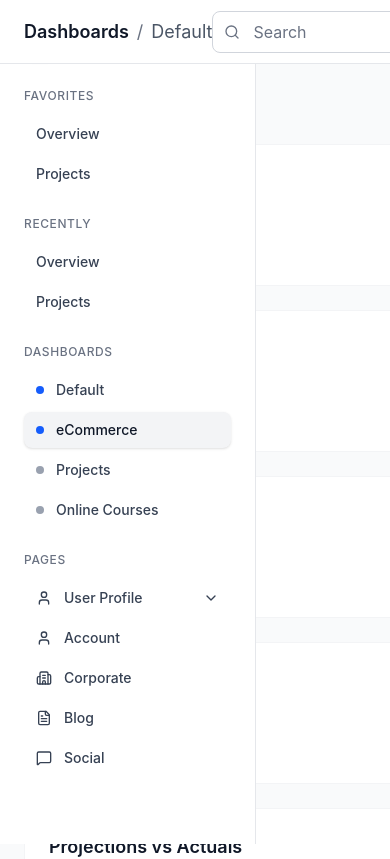
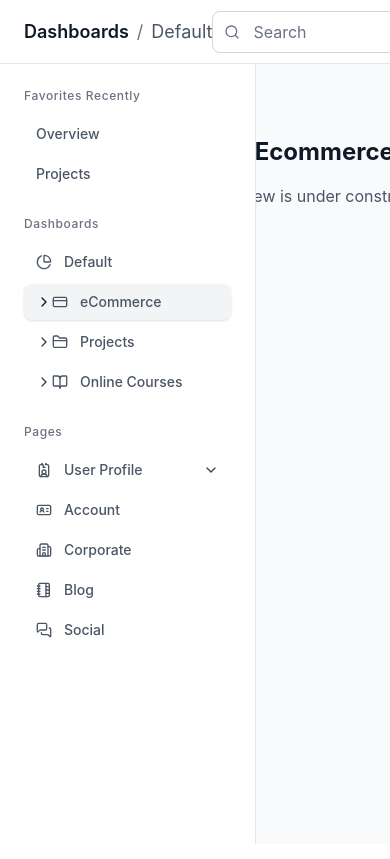
Before and after one commit to ishu-agrawal/byeWind-Dashboard, a React (Vite) app: page / in a window 390 px wide. Shown: the top 859 px of the page. Built offline with nearby package versions, Linux system fonts and the light colour scheme.

Commit message:
updated icons, eCommerce dashboard

```diff
--- a/src/App.jsx
+++ b/src/App.jsx
@@ -4,8 +4,6 @@ import Header from './components/Header';
 import Dashboard from './components/Dashboard';
 import OrderList from './components/OrderList';
 import NotificationPanel from './components/NotificationPanel';
-import ActivityFeed from './components/ActivityFeed';
-import ContactsList from './components/ContactsList';
 import { ThemeProvider } from './context/ThemeContext';
 
 function App() {
@@ -26,7 +24,6 @@ function App() {
   const [activeView, setActiveView] = useState('ecommerce');
   const [searchTerm, setSearchTerm] = useState('');
   const [showNotifications, setShowNotifications] = useState(false);
-
 
   const toggleTheme = () => {
     const newTheme = !isDark;
@@ -67,19 +64,14 @@ function App() {
             />
 
             <main className="p-6">
-              {activeView === 'ecommerce' ? (
+              {activeView === 'default' ? (
                 <div>
                   <div className="mb-6">
                     <h1 className={`text-2xl font-bold ${isDark ? 'text-white' : 'text-gray-900'}`}>
                       eCommerce
                     </h1>
                   </div>
-
-                  <div className="grid grid-cols-1 xl:grid-cols-4 gap-6">
-                    <div className="xl:col-span-6">
                   <Dashboard isDark={isDark} />
-                    </div>
-                  </div>
                 </div>
               ) : activeView === 'projects' ? (
                 <div>
@@ -105,14 +97,15 @@ function App() {
               )}
             </main>
           </div>
+        </div>
 
+        {/* Notification Panel */}
         <NotificationPanel
           isDark={isDark}
           show={showNotifications}
           onClose={() => setShowNotifications(false)}
         />
       </div>
-      </div>
     </ThemeProvider>
   );
 }
--- a/src/components/Dashboard.jsx
+++ b/src/components/Dashboard.jsx
@@ -60,8 +60,10 @@ const CustomTooltip = ({ active, payload, label, isDark }) => {
 const Dashboard = ({ isDark }) => {
   return (
     <div className="space-y-6 animate-fade-in">
-      {/* Stats Grid */}
-      <div className="grid grid-cols-1 md:grid-cols-2 lg:grid-cols-4 gap-6">
+      {/* First Row: Stats Cards + Projections vs Actuals */}
+      <div className="grid grid-cols-1 lg:grid-cols-2 gap-6">
+        {/* Stats Cards in 2x2 Grid - Equal width container */}
+        <div className="grid grid-cols-2 gap-4 h-full">
           <StatCard
             title="Customers"
             value="3,781"
@@ -92,13 +94,12 @@ const Dashboard = ({ isDark }) => {
           />
         </div>
 
-      <div className="grid grid-cols-1 lg:grid-cols-3 gap-6">
-        {/* Projections vs Actuals */}
+        {/* Projections vs Actuals - Equal width container */}
         <div className={`p-6 rounded-xl ${isDark ? 'bg-gray-800 border-gray-700' : 'bg-white border-gray-100'} border`}>
           <h3 className={`text-lg font-semibold mb-6 ${isDark ? 'text-white' : 'text-gray-900'}`}>
             Projections vs Actuals
           </h3>
-          <ResponsiveContainer width="100%" height={200}>
+          <ResponsiveContainer width="100%" height={280}>
             <BarChart data={projectionData} margin={{ top: 10, right: 10, left: 0, bottom: 0 }}>
               <CartesianGrid strokeDasharray="3 3" stroke={isDark ? '#374151' : '#f0f0f0'} />
               <XAxis
@@ -124,8 +125,130 @@ const Dashboard = ({ isDark }) => {
             </BarChart>
           </ResponsiveContainer>
         </div>
+      </div>
 
-        {/* Top Selling Products */}
+      {/* Second Row: Revenue Chart + Revenue by Location */}
+      <div className="grid grid-cols-1 lg:grid-cols-3 gap-6">
+        {/* Revenue Chart - 2 columns */}
+        <div className={`lg:col-span-2 p-6 rounded-xl ${isDark ? 'bg-gray-800 border-gray-700' : 'bg-white border-gray-100'} border`}>
+          <div className="flex items-center justify-between mb-6">
+            <h3 className={`text-lg font-semibold ${isDark ? 'text-white' : 'text-gray-900'}`}>
+              Revenue
+            </h3>
+            <div className="flex items-center space-x-6 text-sm">
+              <div className="flex items-center space-x-2">
+                <div className="w-3 h-3 bg-black rounded-full"></div>
+                <span className={isDark ? 'text-gray-300' : 'text-gray-600'}>
+                  Current Week $58,211
+                </span>
+              </div>
+              <div className="flex items-center space-x-2">
+                <div className="w-3 h-3 bg-gray-400 rounded-full"></div>
+                <span className={isDark ? 'text-gray-300' : 'text-gray-600'}>
+                  Previous Week $68,768
+                </span>
+              </div>
+            </div>
+          </div>
+          <ResponsiveContainer width="100%" height={200}>
+            <LineChart data={revenueData} margin={{ top: 5, right: 30, left: 20, bottom: 20 }}>
+              <CartesianGrid strokeDasharray="3 3" stroke={isDark ? '#374151' : '#E5E7EB'} />
+              <XAxis
+                dataKey="month"
+                stroke={isDark ? '#9CA3AF' : '#9CA3AF'}
+                fontSize={11}
+                axisLine={false}
+                tickLine={false}
+                tick={{ fill: isDark ? '#9CA3AF' : '#6B7280' }}
+              />
+              <YAxis
+                stroke={isDark ? '#9CA3AF' : '#9CA3AF'}
+                fontSize={11}
+                axisLine={false}
+                tickLine={false}
+                tick={{ fill: isDark ? '#9CA3AF' : '#6B7280' }}
+                tickFormatter={(value) => `${(value / 1000)}K`}
+                domain={[0, 80000]}
+                ticks={[0, 10000, 20000, 30000, 40000, 50000, 60000, 70000, 80000]}
+              />
+              <Tooltip content={<CustomTooltip isDark={isDark} />} />
+              <Line
+                type="monotone"
+                dataKey="current"
+                stroke="#000000"
+                strokeWidth={3}
+                dot={false}
+                activeDot={{ r: 4, fill: '#000000' }}
+                name="Current Week"
+              />
+              <Line
+                type="monotone"
+                dataKey="previous"
+                stroke="#9CA3AF"
+                strokeWidth={2}
+                strokeDasharray="8 4"
+                dot={false}
+                name="Previous Week"
+              />
+            </LineChart>
+          </ResponsiveContainer>
+        </div>
+
+        {/* Revenue by Location - 1 column */}
+        <div className={`p-6 rounded-xl ${isDark ? 'bg-gray-800 border-gray-700' : 'bg-white border-gray-100'} border`}>
+          <h3 className={`text-lg font-semibold mb-6 ${isDark ? 'text-white' : 'text-gray-900'}`}>
+            Revenue by Location
+          </h3>
+
+          {/* World Map with dots */}
+          <div className="relative mb-6 h-20 bg-gradient-to-br from-blue-50 to-gray-100 dark:from-gray-700 dark:to-gray-600 rounded-lg overflow-hidden">
+            {/* World map background */}
+            <div className="absolute inset-0 opacity-20">
+              <svg viewBox="0 0 200 100" className="w-full h-full">
+                {/* Simplified world map paths */}
+                <path d="M20,40 Q30,35 40,40 L50,45 Q60,40 70,45 L80,40 Q90,45 100,40 L110,45 Q120,40 130,45 L140,40 Q150,45 160,40 L170,45 Q180,40 190,45"
+                      stroke={isDark ? '#4B5563' : '#9CA3AF'}
+                      strokeWidth="1"
+                      fill="none"/>
+                <path d="M10,60 Q25,55 40,60 L60,65 Q80,60 100,65 L120,60 Q140,65 160,60 L180,65"
+                      stroke={isDark ? '#4B5563' : '#9CA3AF'}
+                      strokeWidth="1"
+                      fill="none"/>
+              </svg>
+            </div>
+            {/* Location dots */}
+            <div className="absolute top-3 left-8 w-2 h-2 bg-blue-500 rounded-full shadow-sm"></div>
+            <div className="absolute top-4 right-12 w-2 h-2 bg-green-500 rounded-full shadow-sm"></div>
+            <div className="absolute bottom-4 left-16 w-2 h-2 bg-yellow-500 rounded-full shadow-sm"></div>
+            <div className="absolute bottom-3 right-8 w-2 h-2 bg-purple-500 rounded-full shadow-sm"></div>
+          </div>
+
+          <div className="space-y-3">
+            {[
+              { city: 'New York', amount: '72K', color: 'bg-blue-500' },
+              { city: 'San Francisco', amount: '39K', color: 'bg-green-500' },
+              { city: 'Sydney', amount: '25K', color: 'bg-yellow-500' },
+              { city: 'Singapore', amount: '61K', color: 'bg-purple-500' }
+            ].map((location, index) => (
+              <div key={index} className="flex items-center justify-between group cursor-pointer py-1">
+                <div className="flex items-center space-x-3">
+                  <div className={`w-2 h-2 rounded-full ${location.color} group-hover:scale-125 transition-transform`}></div>
+                  <span className={`text-sm ${isDark ? 'text-gray-300' : 'text-gray-600'} group-hover:text-blue-600 transition-colors`}>
+                    {location.city}
+                  </span>
+                </div>
+                <span className={`text-sm font-medium ${isDark ? 'text-white' : 'text-gray-900'}`}>
+                  {location.amount}
+                </span>
+              </div>
+            ))}
+          </div>
+        </div>
+      </div>
+
+      {/* Third Row: Top Selling Products + Total Sales */}
+      <div className="grid grid-cols-1 lg:grid-cols-3 gap-6">
+        {/* Top Selling Products - 2 columns */}
         <div className={`lg:col-span-2 p-6 rounded-xl ${isDark ? 'bg-gray-800 border-gray-700' : 'bg-white border-gray-100'} border`}>
           <h3 className={`text-lg font-semibold mb-6 ${isDark ? 'text-white' : 'text-gray-900'}`}>
             Top Selling Products
@@ -167,132 +290,26 @@ const Dashboard = ({ isDark }) => {
             ))}
           </div>
         </div>
-      </div>
 
-      <div className="grid grid-cols-1 lg:grid-cols-3 gap-6">
-        {/* Revenue Chart */}
-        <div className={`lg:col-span-2 p-6 rounded-xl ${isDark ? 'bg-gray-800 border-gray-700' : 'bg-white border-gray-100'} border`}>
-          <div className="flex items-center justify-between mb-6">
-            <h3 className={`text-lg font-semibold ${isDark ? 'text-white' : 'text-gray-900'}`}>
-              Revenue
-            </h3>
-            <div className="flex items-center space-x-6 text-sm">
-              <div className="flex items-center space-x-2">
-                <div className="w-3 h-3 bg-black rounded-full"></div>
-                <span className={isDark ? 'text-gray-300' : 'text-gray-600'}>
-                  Current Week $58,211
-                </span>
-              </div>
-              <div className="flex items-center space-x-2">
-                <div className="w-3 h-3 bg-gray-400 rounded-full"></div>
-                <span className={isDark ? 'text-gray-300' : 'text-gray-600'}>
-                  Previous Week $68,768
-                </span>
-              </div>
-            </div>
-          </div>
-          <ResponsiveContainer width="100%" height={280}>
-            <LineChart data={revenueData} margin={{ top: 5, right: 30, left: 20, bottom: 5 }}>
-              <CartesianGrid strokeDasharray="3 3" stroke={isDark ? '#374151' : '#f0f0f0'} />
-              <XAxis
-                dataKey="month"
-                stroke={isDark ? '#9CA3AF' : '#9CA3AF'}
-                fontSize={12}
-                axisLine={false}
-                tickLine={false}
-              />
-              <YAxis
-                stroke={isDark ? '#9CA3AF' : '#9CA3AF'}
-                fontSize={12}
-                axisLine={false}
-                tickLine={false}
-                tickFormatter={(value) => `${(value / 1000)}K`}
-              />
-              <Tooltip content={<CustomTooltip isDark={isDark} />} />
-              <Line
-                type="monotone"
-                dataKey="current"
-                stroke="#000000"
-                strokeWidth={2}
-                dot={false}
-                activeDot={{ r: 4, fill: '#000000' }}
-                name="Current Week"
-              />
-              <Line
-                type="monotone"
-                dataKey="previous"
-                stroke="#9CA3AF"
-                strokeWidth={2}
-                strokeDasharray="5 5"
-                dot={false}
-                name="Previous Week"
-              />
-            </LineChart>
-          </ResponsiveContainer>
-        </div>
-
-        {/* Revenue by Location */}
-        <div className={`p-6 rounded-xl ${isDark ? 'bg-gray-800 border-gray-700' : 'bg-white border-gray-100'} border`}>
-          <h3 className={`text-lg font-semibold mb-6 ${isDark ? 'text-white' : 'text-gray-900'}`}>
-            Revenue by Location
-          </h3>
-
-          {/* World Map Placeholder */}
-          <div className="relative mb-6 h-32 bg-gradient-to-br from-blue-50 to-blue-100 dark:from-gray-700 dark:to-gray-600 rounded-lg flex items-center justify-center">
-            <div className="text-center">
-              <div className="w-16 h-16 mx-auto mb-2 bg-blue-200 dark:bg-gray-500 rounded-full flex items-center justify-center">
-                <span className="text-2xl">🌍</span>
-              </div>
-              <p className={`text-xs ${isDark ? 'text-gray-400' : 'text-gray-500'}`}>World Map</p>
-            </div>
-          </div>
-
-          <div className="space-y-4">
-            {[
-              { city: 'New York', amount: '72K', percentage: 40 },
-              { city: 'San Francisco', amount: '39K', percentage: 30 },
-              { city: 'Sydney', amount: '25K', percentage: 20 },
-              { city: 'Singapore', amount: '61K', percentage: 35 }
-            ].map((location, index) => (
-              <div key={index} className="flex items-center justify-between group cursor-pointer">
-                <div className="flex items-center space-x-3">
-                  <div className={`w-2 h-2 rounded-full ${
-                    index === 0 ? 'bg-blue-500' :
-                    index === 1 ? 'bg-green-500' :
-                    index === 2 ? 'bg-yellow-500' : 'bg-purple-500'
-                  } group-hover:scale-125 transition-transform`}></div>
-                  <span className={`text-sm ${isDark ? 'text-gray-300' : 'text-gray-600'} group-hover:text-blue-600 transition-colors`}>
-                    {location.city}
-                  </span>
-                </div>
-                <span className={`text-sm font-medium ${isDark ? 'text-white' : 'text-gray-900'}`}>
-                  {location.amount}
-                </span>
-              </div>
-            ))}
-          </div>
-        </div>
-      </div>
-
-
-      {/* Total Sales */}
-      <div className="grid grid-cols-1 lg:grid-cols-2 gap-6">
+        {/* Total Sales - 1 column */}
         <div className={`p-6 rounded-xl ${isDark ? 'bg-gray-800 border-gray-700' : 'bg-white border-gray-100'} border`}>
           <h3 className={`text-lg font-semibold mb-6 ${isDark ? 'text-white' : 'text-gray-900'}`}>
             Total Sales
           </h3>
           <div className="flex flex-col items-center">
-            <div className="relative">
-              <ResponsiveContainer width={200} height={200}>
+            <div className="relative mb-6">
+              <ResponsiveContainer width={180} height={180}>
                 <PieChart>
                   <Pie
                     data={salesData}
-                    cx={100}
-                    cy={100}
-                    innerRadius={60}
-                    outerRadius={80}
-                    paddingAngle={2}
+                    cx={90}
+                    cy={90}
+                    innerRadius={50}
+                    outerRadius={75}
+                    paddingAngle={3}
                     dataKey="value"
+                    startAngle={90}
+                    endAngle={450}
                   >
                     {salesData.map((entry, index) => (
                       <Cell
@@ -302,33 +319,36 @@ const Dashboard = ({ isDark }) => {
                       />
                     ))}
                   </Pie>
-                  <Tooltip
-                    content={<CustomTooltip isDark={isDark} />}
-                    formatter={(value, name) => [`${value}%`, name]}
-                  />
                 </PieChart>
               </ResponsiveContainer>
+              {/* Center percentage with background */}
               <div className="absolute inset-0 flex items-center justify-center">
-                <div className="text-center">
-                  <p className={`text-lg font-bold ${isDark ? 'text-white' : 'text-gray-900'}`}>38.6%</p>
+                <div className={`px-3 py-2 rounded-lg ${isDark ? 'bg-gray-700' : 'bg-gray-100'} shadow-sm`}>
+                  <p className={`text-sm font-bold ${isDark ? 'text-white' : 'text-gray-900'}`}>38.6%</p>
                 </div>
               </div>
             </div>
 
-            <div className="grid grid-cols-2 gap-x-8 gap-y-2 w-full mt-6">
-              {salesData.map((item, index) => (
+            {/* Legend with proper styling */}
+            <div className="w-full space-y-3">
+              {[
+                { name: 'Direct', value: '$300.56', color: '#000000' },
+                { name: 'Affiliate', value: '$135.18', color: '#10B981' },
+                { name: 'Sponsored', value: '$154.02', color: '#3B82F6' },
+                { name: 'E-mail', value: '$48.96', color: '#06B6D4' }
+              ].map((item, index) => (
                 <div key={index} className="flex items-center justify-between">
-                  <div className="flex items-center space-x-2">
+                  <div className="flex items-center space-x-3">
                     <div
                       className="w-3 h-3 rounded-full"
                       style={{ backgroundColor: item.color }}
                     ></div>
-                    <span className={`text-sm ${isDark ? 'text-gray-300' : 'text-gray-600'}`}>
+                    <span className={`text-sm ${isDark ? 'text-gray-300' : 'text-gray-700'}`}>
                       {item.name}
                     </span>
                   </div>
-                  <span className={`text-sm font-medium ${isDark ? 'text-white' : 'text-gray-900'}`}>
-                    ${item.value * 10}K
+                  <span className={`text-sm font-semibold ${isDark ? 'text-white' : 'text-gray-900'}`}>
+                    {item.value}
                   </span>
                 </div>
               ))}
--- a/src/components/Header.jsx
+++ b/src/components/Header.jsx
@@ -1,6 +1,5 @@
 import React, { useState, useRef, useEffect } from 'react';
 import { Search, Bell, Settings, Sun, Moon, X } from 'lucide-react';
-import { notifications, activities, contacts } from '../data/constants';
 
 const Header = ({ isDark, toggleTheme, searchTerm, setSearchTerm, showNotifications, setShowNotifications }) => {
   const notificationRef = useRef(null);
@@ -16,31 +15,6 @@ const Header = ({ isDark, toggleTheme, searchTerm, setSearchTerm, showNotificati
     document.addEventListener('mousedown', handleClickOutside);
     return () => document.removeEventListener('mousedown', handleClickOutside);
   }, []);
-
-  const getActivityIcon = (user) => {
-    const iconColors = {
-      'You': 'bg-blue-500',
-      'Released': 'bg-green-500',
-      'Submitted': 'bg-yellow-500',
-      'Modified': 'bg-purple-500',
-      'Deleted': 'bg-red-500'
-    };
-    return iconColors[user] || 'bg-gray-500';
-  };
-
-  const getContactInitials = (name) => {
-    return name.split(' ').map(n => n[0]).join('').toUpperCase();
-  };
-
-  const getContactColor = (name) => {
-    const colors = [
-      'bg-blue-500', 'bg-green-500', 'bg-purple-500',
-      'bg-pink-500', 'bg-indigo-500', 'bg-red-500',
-      'bg-yellow-500', 'bg-teal-500'
-    ];
-    const index = name.length % colors.length;
-    return colors[index];
-  };
 
   return (
     <header className={`h-16 ${isDark ? 'bg-gray-900 border-gray-800' : 'bg-white border-gray-200'} border-b px-6 flex items-center justify-between transition-colors duration-200 sticky top-0 z-40`}>
@@ -86,7 +60,7 @@ const Header = ({ isDark, toggleTheme, searchTerm, setSearchTerm, showNotificati
           aria-label="Toggle theme"
         >
           {isDark ? (
-            <Sun className="w-5 h-5 text-yellow-500" />
+            <Sun className="w-5 h-5 text-white" />
           ) : (
             <Moon className="w-5 h-5" />
           )}
--- a/src/components/Sidebar.jsx
+++ b/src/components/Sidebar.jsx
@@ -1,32 +1,27 @@
 import React from 'react';
 import {
-  Home, FolderOpen, BookOpen, User, Building2,
-  FileText, MessageSquare, ChevronDown
+  BookOpen, IdCardLanyard, Building2, IdCard,
+  NotebookTabs, MessagesSquare, ChevronDown, ChevronRight, PieChart, CreditCard, FolderClosed,
 } from 'lucide-react';
 
 const Sidebar = ({ activeView, setActiveView, isDark }) => {
-  const menuItems = [
-    { id: 'overview', icon: Home, label: 'Overview', hasSubItems: false },
-    { id: 'projects', icon: FolderOpen, label: 'Projects', hasSubItems: true },
-    { id: 'online-courses', icon: BookOpen, label: 'Online Courses', hasSubItems: false }
+
+  const pageItems = [
+    { id: 'user-profile', icon: IdCardLanyard, label: 'User Profile', hasSubItems: true },
+    { id: 'account', icon: IdCard, label: 'Account', hasSubItems: false },
+    { id: 'corporate', icon: Building2, label: 'Corporate', hasSubItems: false },
+    { id: 'blog', icon: NotebookTabs, label: 'Blog', hasSubItems: false },
+    { id: 'social', icon: MessagesSquare, label: 'Social', hasSubItems: false }
   ];
 
-  const pageItems = [
-    { id: 'user-profile', icon: User, label: 'User Profile', hasSubItems: true },
-    { id: 'account', icon: User, label: 'Account', hasSubItems: false },
-    { id: 'corporate', icon: Building2, label: 'Corporate', hasSubItems: false },
-    { id: 'blog', icon: FileText, label: 'Blog', hasSubItems: false },
-    { id: 'social', icon: MessageSquare, label: 'Social', hasSubItems: false }
-  ];
-
-  const SidebarButton = ({ id, label, isActive, onClick, icon: Icon, hasSubItems, hasDot, dotColor = 'bg-gray-400' }) => (
+  const SidebarButton = ({ id, label, isActive, onClick, icon: Icon, hasSubItems, hasChevron }) => (
     <button
       onClick={() => onClick(id)}
       className={`sidebar-item ${isActive ? 'sidebar-item-active' : 'sidebar-item-inactive'} group`}
     >
-      {hasDot && <span className={`w-2 h-2 ${dotColor} rounded-full mr-3 group-hover:scale-110 transition-transform`}></span>}
-      {Icon && <Icon className="w-4 h-4 mr-3 group-hover:scale-110 transition-transform" />}
-      <span className="flex-1 text-left">{label}</span>
+      {hasChevron &&<ChevronRight className={`w-4 h-4 transition-transform`} />}
+      {Icon && <Icon className={`w-4 h-4 mr-3 group-hover:scale-110 ${isDark ? 'text-gray-400' : 'text-gray-600'} transition-transform`} />}
+      <span className={`flex-1 text-left ${isDark ? 'text-gray-400' : 'text-gray-600'}`}>{label}</span>
       {hasSubItems && (
         <ChevronDown className={`w-4 h-4 transition-transform ${isActive ? 'rotate-180' : ''}`} />
       )}
@@ -48,8 +43,8 @@ const Sidebar = ({ activeView, setActiveView, isDark }) => {
 
         {/* Favorites Section */}
         <div className="mb-6">
-          <p className={`text-xs font-medium mb-3 ${isDark ? 'text-gray-400' : 'text-gray-500'} uppercase tracking-wider`}>
-            Favorites
+          <p className={`text-xs font-medium mb-3 ${isDark ? 'text-gray-400' : 'text-gray-500'} tracking-wider`}>
+            Favorites Recently
           </p>
           <div className="space-y-1">
             <SidebarButton
@@ -68,7 +63,7 @@ const Sidebar = ({ activeView, setActiveView, isDark }) => {
         </div>
 
         {/* Recently Section */}
-        <div className="mb-6">
+        {/* <div className="mb-6">
           <p className={`text-xs font-medium mb-3 ${isDark ? 'text-gray-400' : 'text-gray-500'} uppercase tracking-wider`}>
             Recently
           </p>
@@ -86,11 +81,11 @@ const Sidebar = ({ activeView, setActiveView, isDark }) => {
               onClick={setActiveView}
             />
           </div>
-        </div>
+        </div> */}
 
         {/* Dashboards Section */}
         <div className="mb-6">
-          <p className={`text-xs font-medium mb-3 ${isDark ? 'text-gray-400' : 'text-gray-500'} uppercase tracking-wider`}>
+          <p className={`text-xs font-medium mb-3 ${isDark ? 'text-gray-400' : 'text-gray-500'} tracking-wider`}>
             Dashboards
           </p>
           <div className="space-y-1">
@@ -99,37 +94,38 @@ const Sidebar = ({ activeView, setActiveView, isDark }) => {
               label="Default"
               isActive={activeView === 'default'}
               onClick={setActiveView}
-              hasDot={true}
-              dotColor="bg-blue-600"
+              icon={PieChart}
             />
             <SidebarButton
               id="ecommerce"
               label="eCommerce"
               isActive={activeView === 'ecommerce'}
               onClick={setActiveView}
-              hasDot={true}
-              dotColor={activeView === 'ecommerce' ? 'bg-blue-600' : 'bg-gray-400'}
+              hasChevron={true}
+              icon={CreditCard}
             />
             <SidebarButton
               id="projects"
               label="Projects"
               isActive={activeView === 'projects'}
               onClick={setActiveView}
-              hasDot={true}
+              hasChevron={true}
+              icon={FolderClosed}
             />
             <SidebarButton
               id="online-courses"
               label="Online Courses"
               isActive={activeView === 'online-courses'}
               onClick={setActiveView}
-              hasDot={true}
+              hasChevron={true}
+              icon={BookOpen}
             />
           </div>
         </div>
 
         {/* Pages Section */}
         <div>
-          <p className={`text-xs font-medium mb-3 ${isDark ? 'text-gray-400' : 'text-gray-500'} uppercase tracking-wider`}>
+          <p className={`text-xs font-medium mb-3 ${isDark ? 'text-gray-400' : 'text-gray-500'} tracking-wider`}>
             Pages
           </p>
           <div className="space-y-1">
```
Lines whose indentation alone changed are shown as unchanged.
